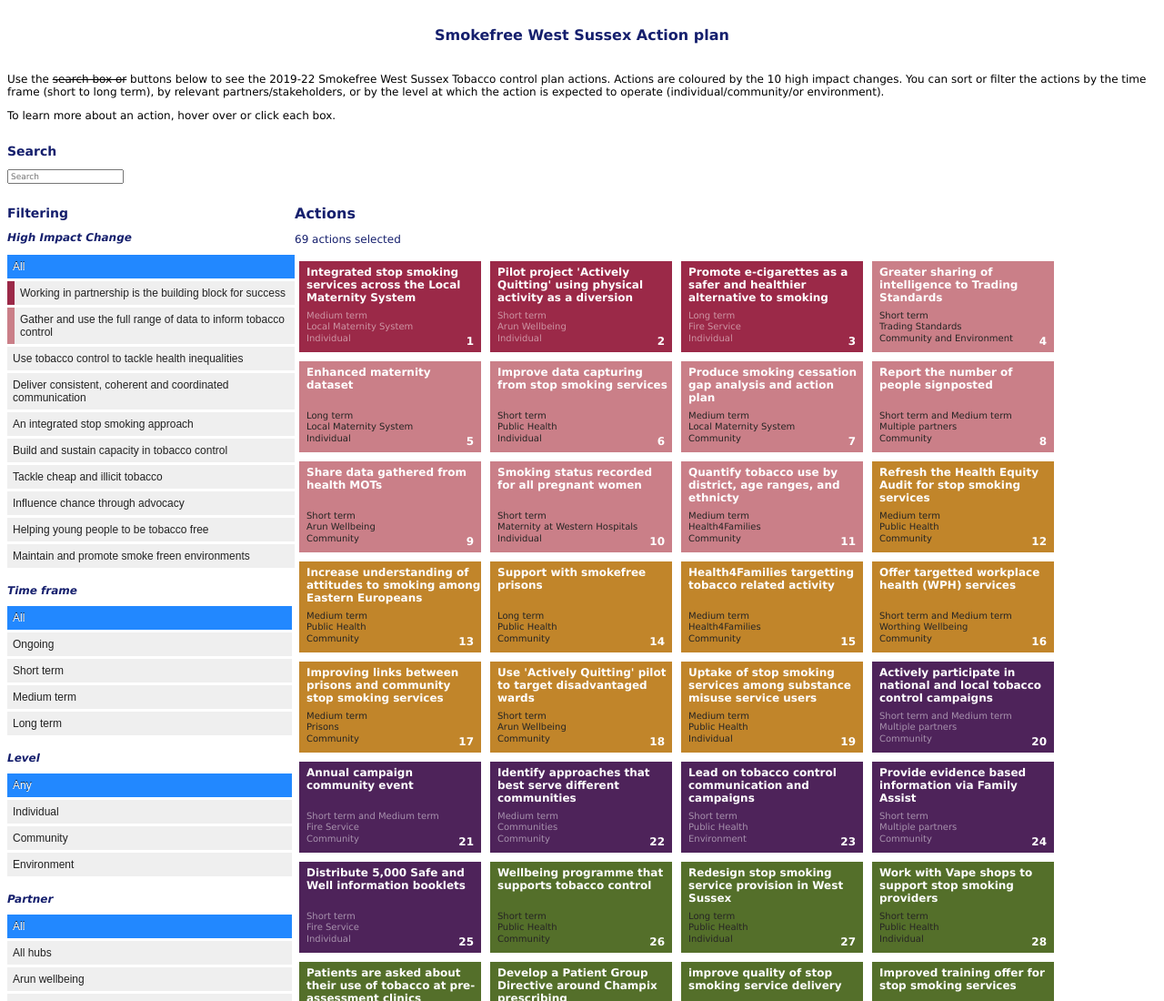
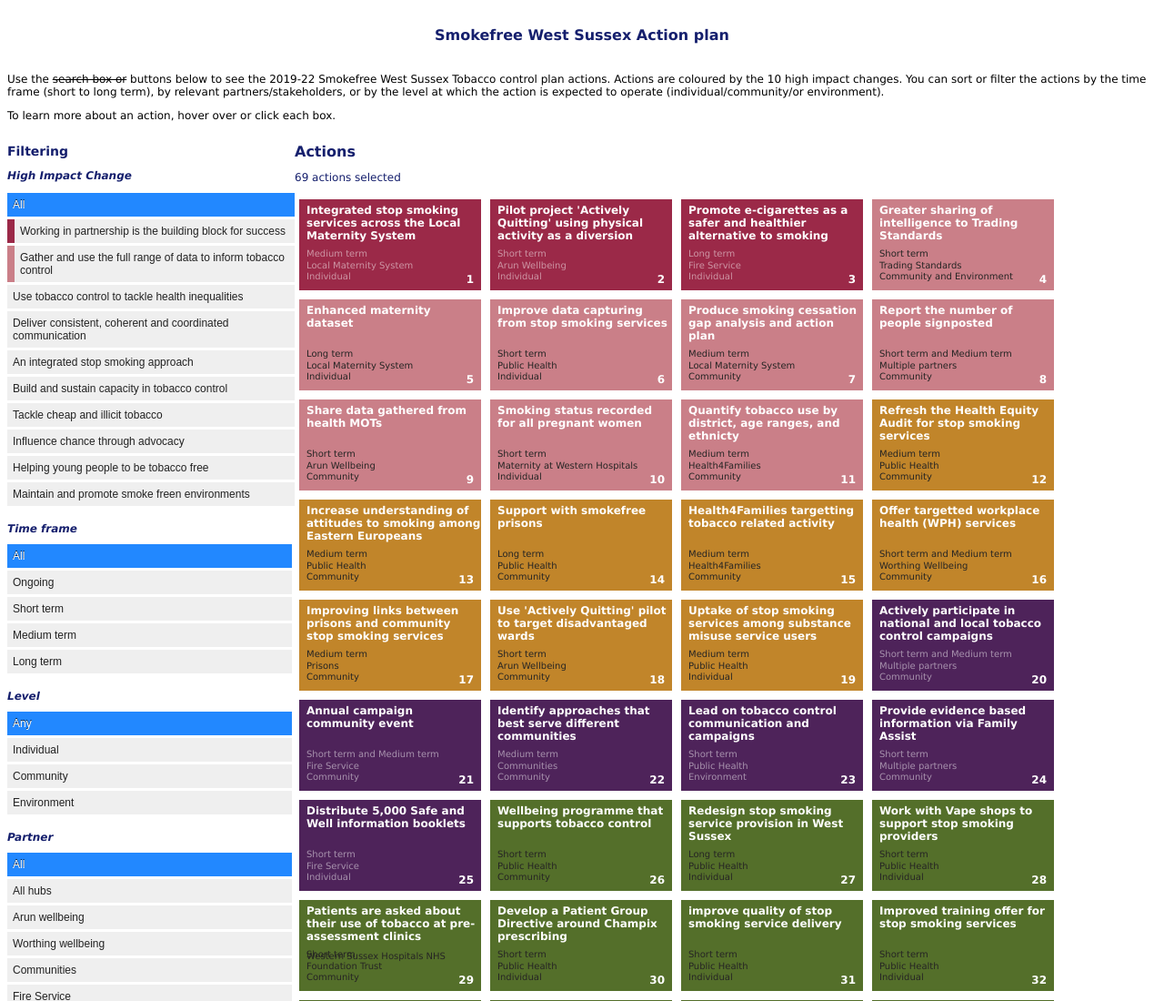
Before and after one commit to psychty/SFWS, a plain HTML site: page index.html in a window 1280 px wide. Shown: the top 1100 px of the page at 91% size. Drawn offline with nearby package versions, Linux system fonts and the light colour scheme.

Commit message:
Search box removed

```diff
--- a/index.html
+++ b/index.html
@@ -155,10 +155,9 @@
         .working_partnership {
             background: #9B2948;
         }
-
-            .working_partnership .timeframe_label,
-            .working_partnership .levels_label,
-            .working_partnership .partner_label{
+          .working_partnership .timeframe_label,
+          .working_partnership .levels_label,
+          .working_partnership .partner_label{
                 color: rgba(255,255,255, 0.5);
             }
 
@@ -216,14 +215,14 @@
 
 
         /*Search box */
-        input[type="text"] {
+        /* input[type="text"] {
             font-size: 0.75em;
             font-family: verdana;
-        }
-
-        .search_bar {
+        } */
+
+        /* .search_bar {
             display: inline-block;
-        }
+        } */
 
 
         /* ---- button ---- */
@@ -395,11 +394,10 @@
     (individual/community/or environment).</p>
 <p>To learn more about an action, hover over or click each box.</p>
 
-<div class="search_bar">
+<!-- <div class="search_bar">
     <h2>Search</h2>
     <p><input type="text" id="quicksearch" placeholder="Search"/></p>
-</div>
-
+</div> -->
 
 <div class="container">
     <div class="row">
```
